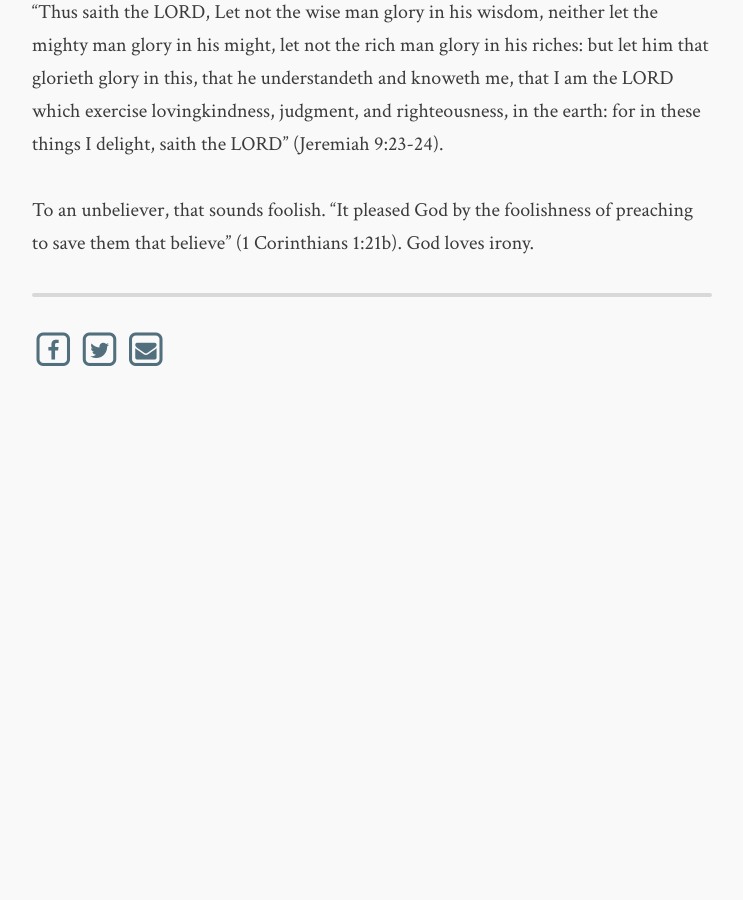
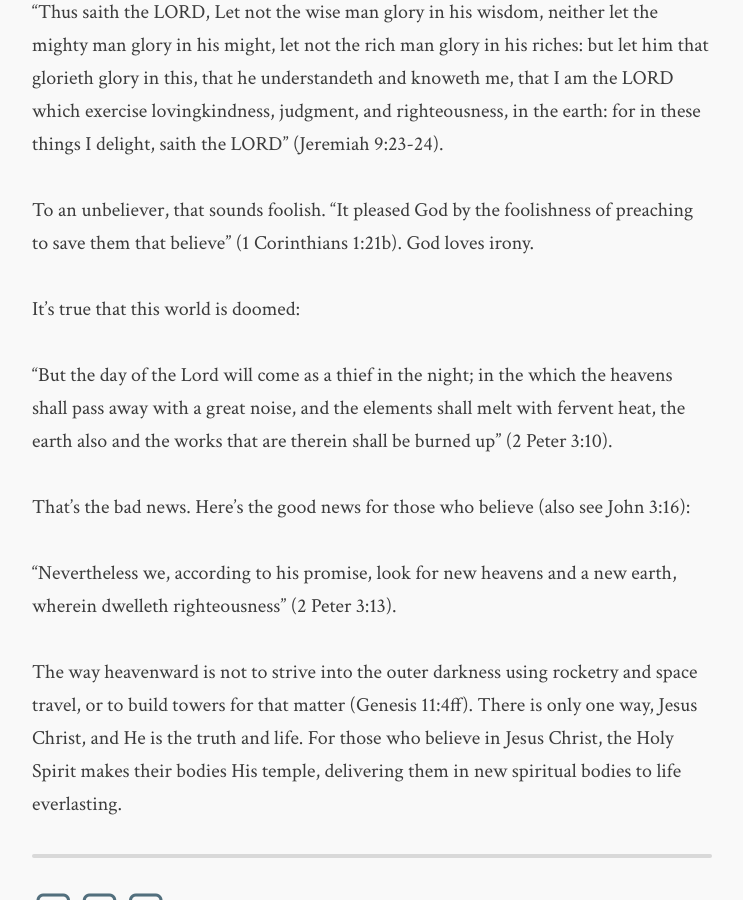
Before and after one commit to flashlightministries/oilforlight, a Jekyll site: the page built from _posts/2016-09-30-climate-end-near.md, in a window 1280 px wide and 900 px high, scrolled down 2069 px. Shown: the whole window, without its empty margins (268-1011 px from the left). Built offline with Jekyll 4.4.1, drawn with Linux system fonts in a browser that asks for light colours; nearby versions of some CDN libraries; before the commit the page ends 2474 px from its top, so only the background shows below that.

Commit message:
Update 2016-09-30-climate-end-near.md

```diff
--- a/_posts/2016-09-30-climate-end-near.md
+++ b/_posts/2016-09-30-climate-end-near.md
@@ -26,3 +26,13 @@ There's a better way, a way that glories in the righteousness and mercy of God.
 "Thus saith the LORD, Let not the wise man glory in his wisdom, neither let the mighty man glory in his might, let not the rich man glory in his riches: but let him that glorieth glory in this, that he understandeth and knoweth me, that I am the LORD which exercise lovingkindness, judgment, and righteousness, in the earth: for in these things I delight, saith the LORD" (Jeremiah 9:23-24).
 
 To an unbeliever, that sounds foolish. "It pleased God by the foolishness of preaching to save them that believe" (1 Corinthians 1:21b). God loves irony.
+
+It's true that this world is doomed:
+
+"But the day of the Lord will come as a thief in the night; in the which the heavens shall pass away with a great noise, and the elements shall melt with fervent heat, the earth also and the works that are therein shall be burned up" (2 Peter 3:10).
+
+That's the bad news. Here's the good news for those who believe (also see John 3:16):
+
+"Nevertheless we, according to his promise, look for new heavens and a new earth, wherein dwelleth righteousness" (2 Peter 3:13).
+
+The way heavenward is not to strive into the outer darkness using rocketry and space travel, or to build towers for that matter (Genesis 11:4ff). There is only one way, Jesus Christ, and He is the truth and life. For those who believe in Jesus Christ, the Holy Spirit makes their bodies His temple, delivering them in new spiritual bodies to life everlasting.
```
